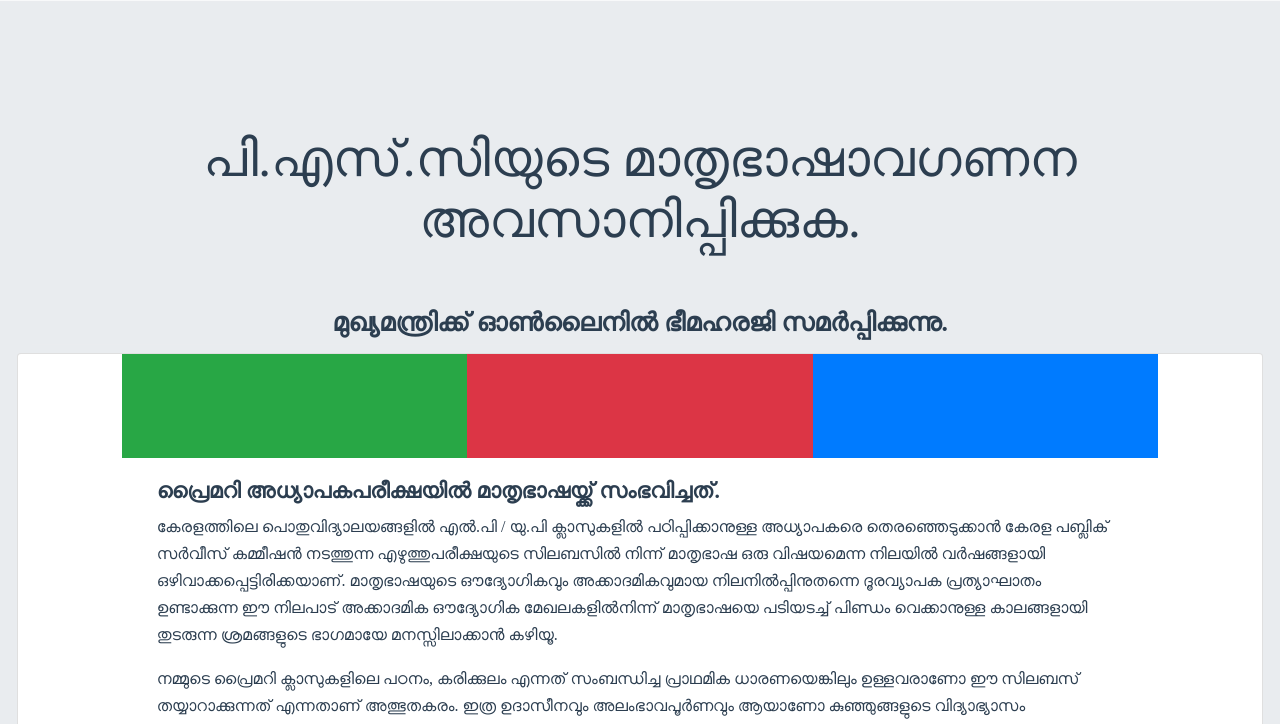
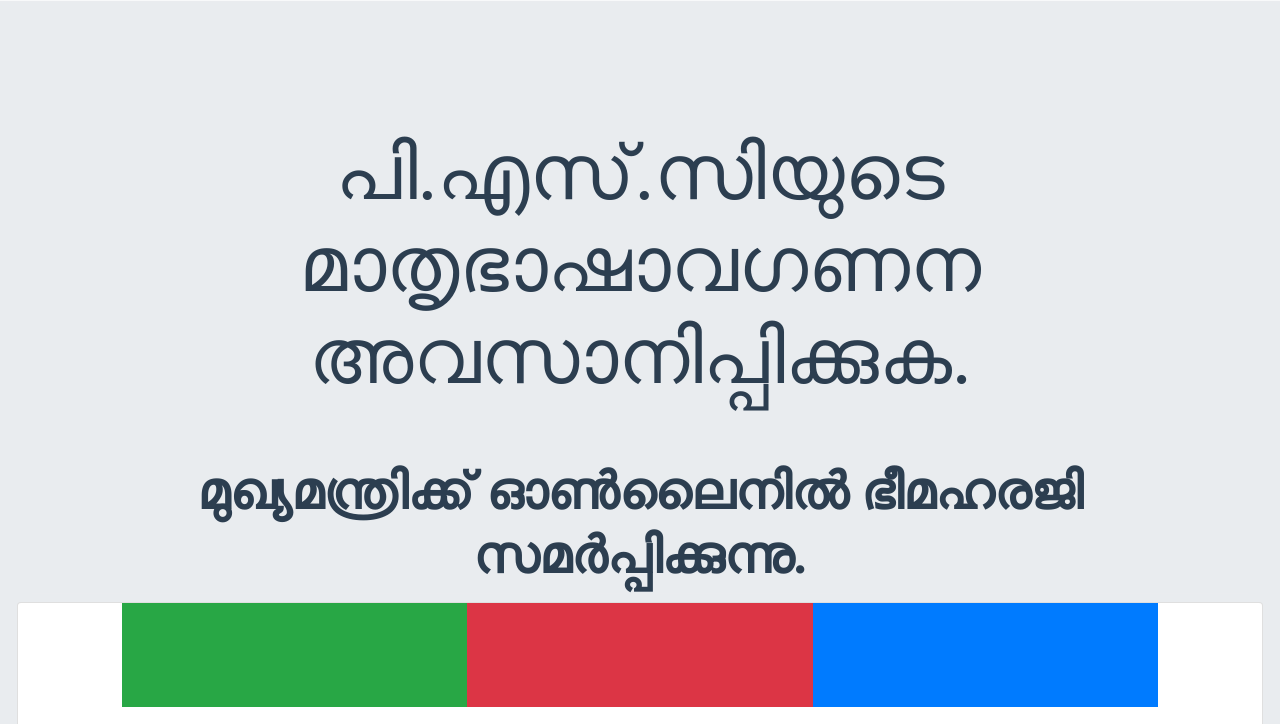
Before and after one commit to malayalampetition/-malayalampetition.github.io, a plain HTML site: page info.html in a window 1280 px wide. Shown: the part 56-780 px from the top of the page. Drawn offline with nearby package versions, Linux system fonts and the light colour scheme; a web font is replaced by a local one.

Commit message:
typography changes

```diff
--- a/info.html
+++ b/info.html
@@ -25,8 +25,8 @@
     <div class="jumbotron mb-0 d-flex align-items-center flex-column justify-content-center min-100" id="header">
         <center>
             <br/><br/><br/>
-            <h1 class="display-3 py-5" style="font-size:4vw;">പി.എസ്.സിയുടെ മാതൃഭാഷാവഗണന അവസാനിപ്പിക്കുക.</h1>
-            <h2 style="font-size:2vw;">മുഖ്യമന്ത്രിക്ക് ഓണ്‍ലൈനില്‍ ഭീമഹരജി സമര്‍പ്പിക്കുന്നു.</h2>
+            <h1 class="display-3 py-5" style="font-size:6vw;">പി.എസ്.സിയുടെ മാതൃഭാഷാവഗണന അവസാനിപ്പിക്കുക.</h1>
+            <h2  style="font-size:4vw;">മുഖ്യമന്ത്രിക്ക് ഓണ്‍ലൈനില്‍ ഭീമഹരജി സമര്‍പ്പിക്കുന്നു.</h2>
         </center>
         <div class="row">
             <div class="card">
```
